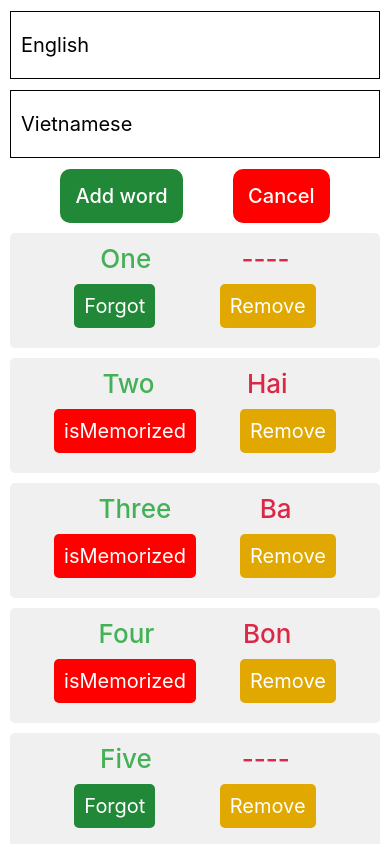
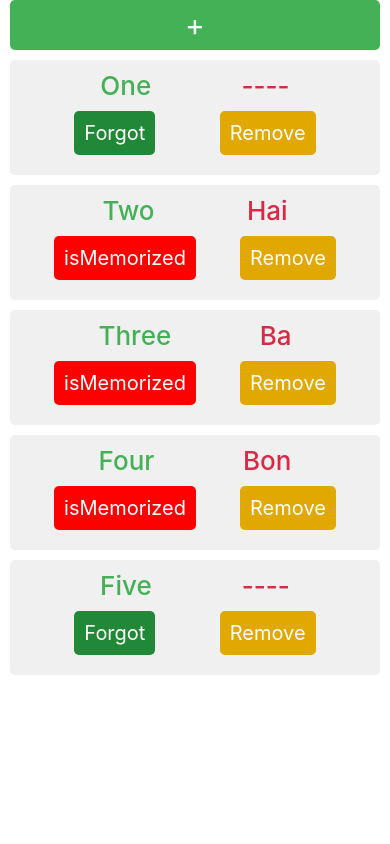
Before and after one commit to phamtanphat/Reactnative18052020, a React Native app: screen / in a window 390 px wide. Built offline with nearby package versions, Linux system fonts and the light colour scheme.

Commit message:
ui open form

```diff
--- a/src/components/List.js
+++ b/src/components/List.js
@@ -21,7 +21,8 @@ export default class List extends Component {
                 {id : 3 , en : 'Three' , vn : 'Ba' , isMemorized : false},
                 {id : 4 , en : 'Four' , vn : 'Bon' , isMemorized : false},
                 {id : 5 , en : 'Five' , vn : 'Nam' , isMemorized : true},
-            ]
+            ],
+            shouldshowform : false
         }
     }
 
@@ -75,10 +76,10 @@ export default class List extends Component {
 
     }
 
-    render() {
+    renderForm = (shouldshowform) => {
+        if (shouldshowform){
             return (
-            <View
-                style={styles.container}>
+                <View >
                     <View style={styles.containerTextInput}>
                     <TextInput
                         onChangeText={text => {
@@ -102,6 +103,25 @@ export default class List extends Component {
                             <Text style={styles.textTouchable}>Cancel</Text>
                         </TouchableOpacity>
                     </View>
+                </View>
+
+            );
+        } else {
+            return (
+                <TouchableOpacity
+                    style={styles.buttonOpenForm}
+                >
+                    <Text style={styles.textOpenForm}>+</Text>
+                </TouchableOpacity>
+            )
+        }
+    }
+
+    render() {
+        return (
+            <View
+                style={styles.container}>
+                {this.renderForm(this.state.shouldshowform)}
                 <FlatList
                     extraData={this.state.words}
                     keyExtractor={(item,index) => item.id.toString()}
@@ -176,12 +196,12 @@ const styles = StyleSheet.create({
     },
     containerTextInput: {
         width : '100%',
-        height : '20%',
+        height: 150,
         justifyContent : 'space-evenly'
     },
     textInput : {
         borderWidth : 1,
-        height: '40%',
+        height: 60,
         fontSize : 20,
         paddingHorizontal: 10,
     },
@@ -199,5 +219,19 @@ const styles = StyleSheet.create({
         backgroundColor : 'red',
         padding : 15,
         borderRadius : 10
+    },
+    buttonOpenForm: {
+        width : '100%',
+        height : 50,
+        backgroundColor : '#45B157',
+        borderRadius : 5,
+        marginBottom : 10,
+        justifyContent : 'center',
+        alignItems : 'center'
+    },
+    textOpenForm: {
+        color : 'white',
+        fontSize : 30
     }
+
 })
```
Lines whose indentation alone changed are shown as unchanged.
